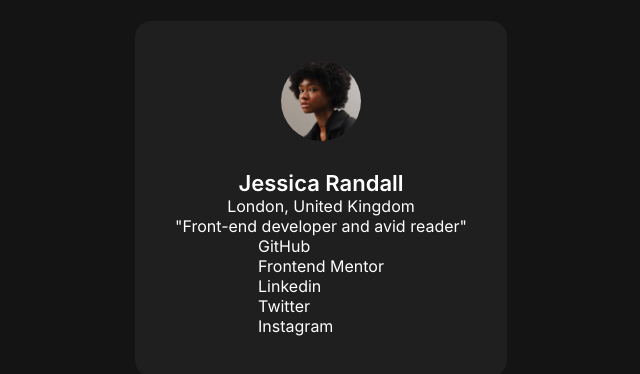
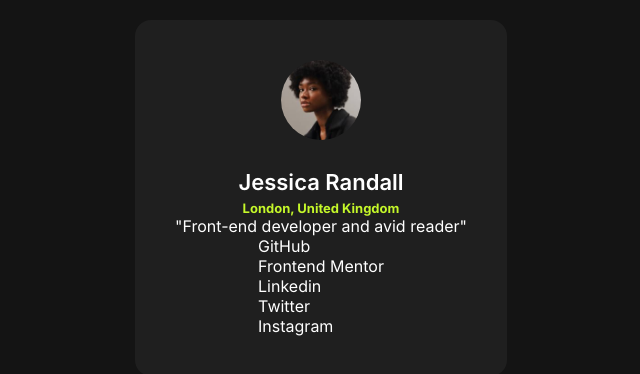
Before and after one commit to ltaverni/frontend-mentor_social-links, a React (Vite) app: page / in a window 1280 px wide. Shown: the part 202-576 px from the top of the page, without its empty margins (319-959 px from the left). Built offline with nearby package versions, Linux system fonts and the light colour scheme.

Commit message:
style address

```diff
--- a/src/App.css
+++ b/src/App.css
@@ -60,3 +60,11 @@ html,
     font-family: 'Inter-SemiBold';
     font-size: 22px;
 }
+
+
+.address {
+    margin-top: 5px;
+    font-family: 'Inter-Bold';
+    color: hsl(75, 94%, 57%);
+    font-size: 13px;
+}
```
